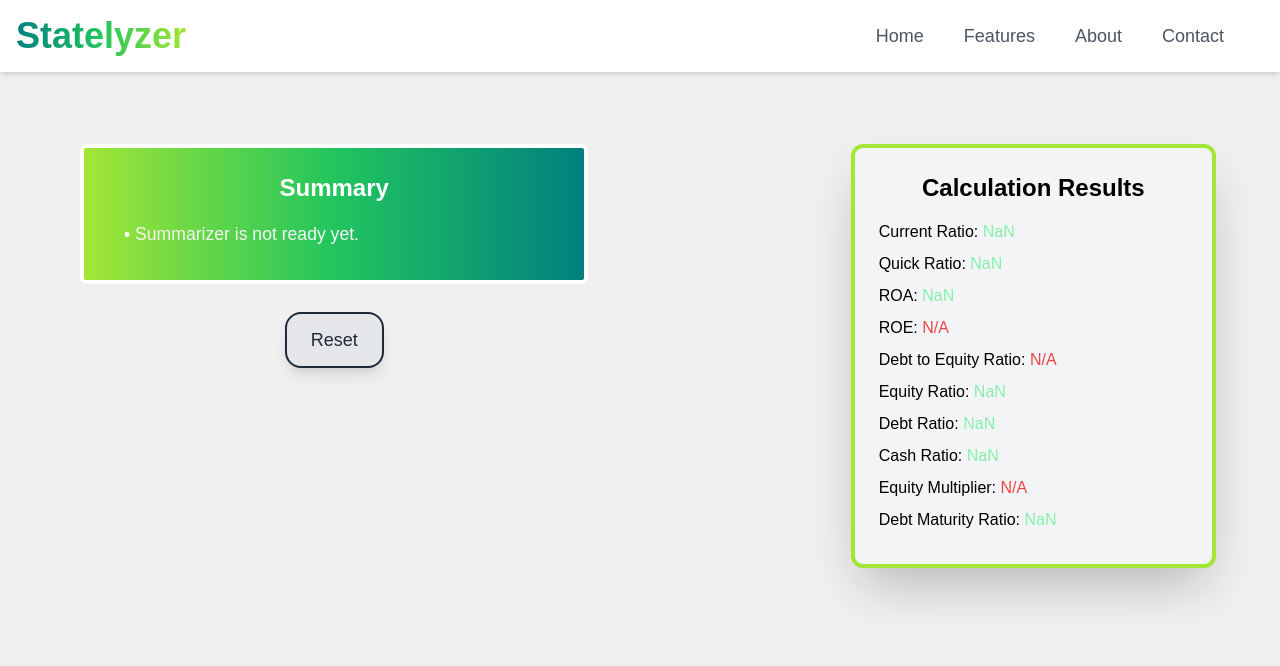
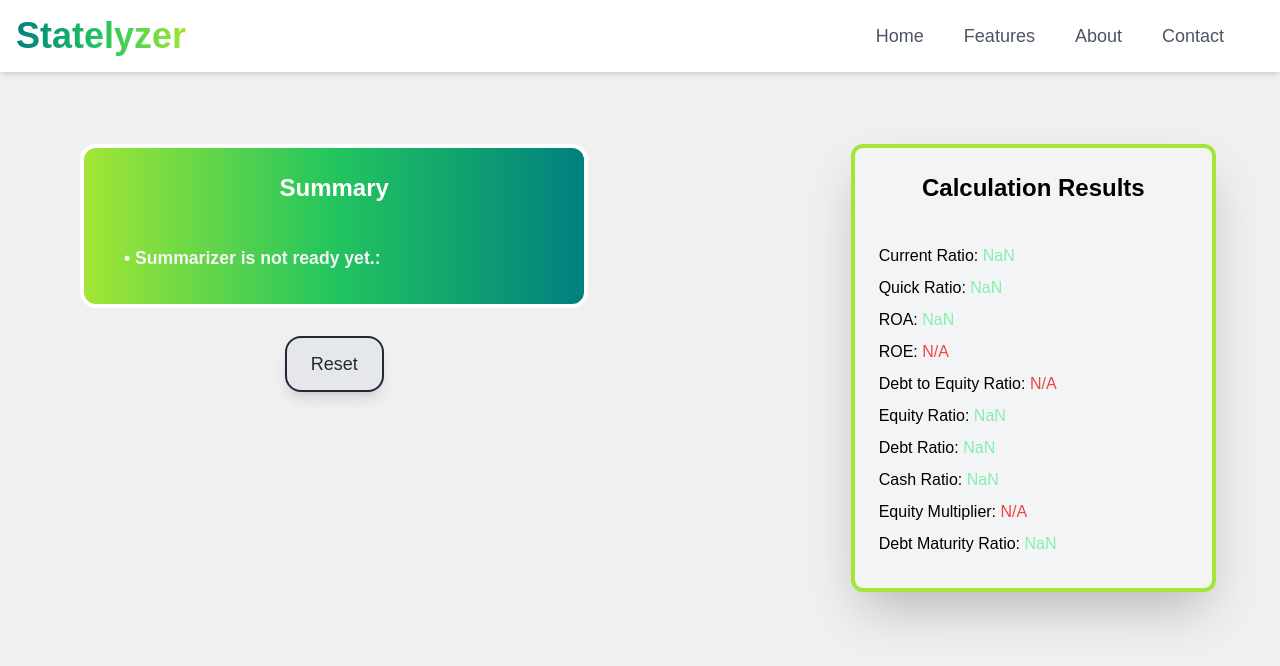
Before and after one commit to vittorio15/Statelyzer, a Next.js app: page / in a window 1280 px wide. Both pictures are taken after typing "Sample", "Sample", "Sample", "Sample", "Sample", "Sample" into the empty fields and a click on the button "Generate". Shown: the top 666 px of the page. Built offline with nearby package versions, Linux system fonts and the light colour scheme.

Commit message:
styling and prompt changes

```diff
--- a/components/Guide.jsx
+++ b/components/Guide.jsx
@@ -27,7 +27,7 @@ const Guide = ({ isLoading, calculatedData }) => {
   const renderResults = () => (
     <div>
       <div className="my-2 p-6 bg-gray-100 rounded-lg shadow-2xl border-4 rounded-xl border-lime-400 mr-10">
-        <h3 className="text-2xl font-bold mb-4 text-center">Calculation Results</h3>
+        <h3 className="text-2xl font-bold mb-4 text-center pb-6">Calculation Results</h3>
         {Object.entries(calculatedData).map(([key, result]) => {
         const { value, color } = result;
 
--- a/components/InputTable.jsx
+++ b/components/InputTable.jsx
@@ -67,8 +67,8 @@ const InputTable = ({ onGenerate, isLoading, generatedText, resetStates }) => {
   if (generatedText) {
     return (
       <div className="w-8/12 py-2 ml-10 rounded-2xl px-4">
-        <div className="p-6 bg-gray-100 rounded-md border-4 border-white text-white bg-gradient-to-r from-lime-400 via-green-500 to-primary">
-          <h3 className="text-2xl font-bold mb-4 text-center">Summary</h3>
+        <div className="p-6 bg-gray-100 rounded-2xl border-4 border-white text-white bg-gradient-to-r from-lime-400 via-green-500 to-primary">
+          <h3 className="text-2xl font-bold mb-4 text-center pb-6">Summary</h3>
           <div className="summary-list">
             {generatedText ? (
               generatedText
@@ -76,10 +76,13 @@ const InputTable = ({ onGenerate, isLoading, generatedText, resetStates }) => {
                 .split('\n') // Split by newlines (or any other delimiter)
                 .map((item, index) => {
                   if (item.trim() !== '') {
+                    const [beforeColon, afterColon] = item.split(':'); // Split the text at the colon
                     return (
                       <div key={index} className="summary-item mb-2">
                         <p className="text-lg">
-                  <span className="font-semibold">•</span> {item.trim()}
+                          <span className="font-semibold">•</span>{' '}
+                          <span className="font-semibold">{beforeColon.trim()}:</span>{' '}
+                          {afterColon && afterColon.trim()}
                         </p>
                       </div>
                     );
--- a/utilities/Summarizer.jsx
+++ b/utilities/Summarizer.jsx
@@ -7,10 +7,10 @@ const useSummarizer = () => {
 
   // Define your options
   const options = {
-    sharedContext: 'This is a financial analysis based on balance sheet information',
-    type: 'tl;dr',
+    sharedContext: 'This is a financial analysis based on balance sheet information. The goal is to assess liquidity, profitability, capital structure, and overall financial health. Focus on key ratios such as the current ratio, quick ratio, cash ratio, ROA, ROE, debt-to-equity ratio, and equity levels. Also include a 1 liner summary based on all data',
+    type: 'teaser',
     format: 'plain-text',
-    length: 'medium',
+    length: 'long',
   };
 
   useEffect(() => {
```
Lines whose indentation alone changed are shown as unchanged.
